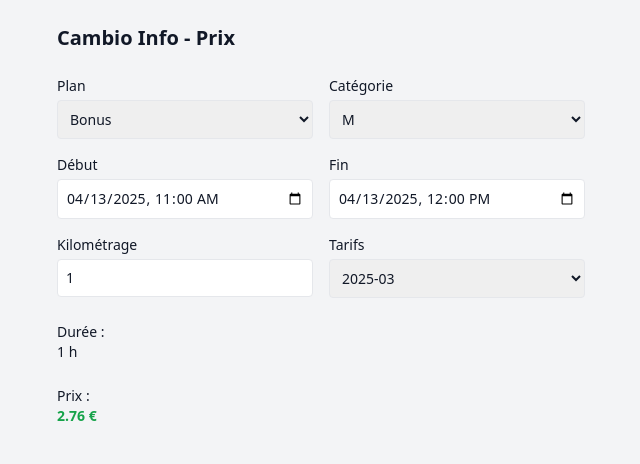
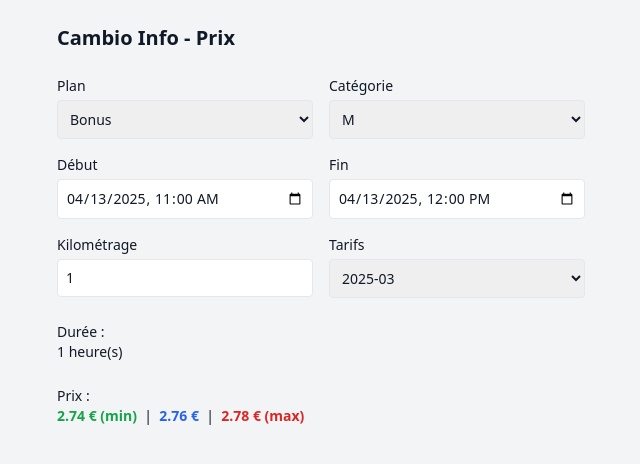
Before and after one commit to gautiermorel/cambimeter, a Vue app: page / in a window 1280 px wide. Shown: the top 464 px of the page, without its empty margins (319-959 px from the left). Built offline with nearby package versions, Linux system fonts and the light colour scheme.

Commit message:
feat: release app

```diff
--- a/src/App.vue
+++ b/src/App.vue
@@ -72,8 +72,16 @@
 
     <div class="mt-2">
       <div class="font-medium">Prix :</div>
-      <div v-if="price !== null" class="text-green-600 font-semibold">
-        {{ price.toFixed(2) }} €
+      <div class="flex" v-if="price.avg !== null">
+        <div class="text-green-600 font-semibold">
+          {{ price.min.toFixed(2) }} € (min) &nbsp;
+        </div> | &nbsp;
+        <div class="text-blue-600 font-bold">
+          {{ price.avg.toFixed(2) }} € &nbsp;
+        </div> | &nbsp;
+        <div class="text-red-600 font-semibold">
+          {{ price.max.toFixed(2) }} € (max)
+        </div>
       </div>
       <div v-else class="text-gray-500">Pas assez d'info</div>
     </div>
@@ -628,10 +636,10 @@
     .diff(start, ["weeks", "days", "hours", "minutes"])
     .toObject();
   const parts = [];
-  if (diff.weeks) parts.push(`${Math.floor(diff.weeks)} sem`);
-  if (diff.days) parts.push(`${Math.floor(diff.days)} j`);
-  if (diff.hours) parts.push(`${Math.floor(diff.hours)} h`);
-  if (diff.minutes) parts.push(`${Math.floor(diff.minutes)} min`);
+  if (diff.weeks) parts.push(`${Math.floor(diff.weeks)} semaine(s)`);
+  if (diff.days) parts.push(`${Math.floor(diff.days)} jour(s)`);
+  if (diff.hours) parts.push(`${Math.floor(diff.hours)} heure(s)`);
+  if (diff.minutes) parts.push(`${Math.floor(diff.minutes)} minute(s)`);
 
   return parts.length ? parts.join(" ") : "—";
 });
@@ -651,35 +659,59 @@
   const end = DateTime.fromISO(endTime.value);
   if (!start.isValid || !end.isValid || end <= start) return null;
 
-  const duration = end.diff(start, ["hours"]).hours;
-  const durationHours = Math.ceil(duration);
-  const days = duration / 24;
-  const weeks = days / 7;
-
   const data = pricing[rate.value][plan.value]?.[category.value];
   if (!data) return null;
 
-  let base = 0;
+  const durationHours = Math.ceil(end.diff(start, ["hours"]).hours);
+  const hourlyRate = data.hourly;
+  const nightlyRate = 0.5;
 
-  if (weeks >= 1 && data.weekly) {
-    base = Math.ceil(weeks) * data.weekly;
-  } else if (days >= 1 && data.daily) {
-    base = Math.ceil(days) * data.daily;
-  } else {
-    base = durationHours * data.hourly;
-  }
-
-  let kmCost = 0;
-  if (data.perKm) {
-    if (kms.value <= 100) {
-      kmCost = kms.value * data.perKm["0-100"];
-    } else {
-      kmCost =
-        100 * data.perKm["0-100"] + (kms.value - 100) * data.perKm["101+"];
+  let nightHours = 0;
+  for (let dt = start.startOf("hour"); dt < end; dt = dt.plus({ hours: 1 })) {
+    const hour = dt.hour;
+    if (hour >= 0 && hour < 6) {
+      nightHours++;
     }
   }
 
-  return base + kmCost;
+  const dayHours = durationHours - nightHours;
+  const mixedHourlyCost = dayHours * hourlyRate + nightHours * nightlyRate;
+
+  const totalDays = end.diff(start, ["days"]).days;
+  const totalWeeks = totalDays / 7;
+
+  const dailyCost = data.daily ? Math.ceil(totalDays) * data.daily : Infinity;
+  const weeklyCost = data.weekly
+    ? Math.ceil(totalWeeks) * data.weekly
+    : Infinity;
+
+  const timeCost = Math.min(mixedHourlyCost, dailyCost, weeklyCost);
+
+  let kmCostMin = 0;
+  let kmCostAvg = 0;
+  let kmCostMax = 0;
+  if (data.perKm) {
+    if (kms.value <= 100) {
+      kmCostMin = kms.value * (data.perKm["0-100"] - 0.02);
+      kmCostAvg = kms.value * data.perKm["0-100"];
+      kmCostMax = kms.value * (data.perKm["0-100"] + 0.02);
+    } else {
+      kmCostMin =
+        100 * (data.perKm["0-100"] - 0.02) +
+        (kms.value - 100) * (data.perKm["101+"] - 0.02);
+      kmCostAvg =
+        100 * data.perKm["0-100"] + (kms.value - 100) * data.perKm["101+"];
+      kmCostMax =
+        100 * (data.perKm["0-100"] + 0.02) +
+        (kms.value - 100) * (data.perKm["101+"] + 0.02);
+    }
+  }
+
+  return {
+    min: Math.round((timeCost + kmCostMin) * 100) / 100,
+    avg: Math.round((timeCost + kmCostAvg) * 100) / 100,
+    max: Math.round((timeCost + kmCostMax) * 100) / 100,
+  };
 });
 
 watch([plan, category, rate, startTime, endTime, kms], () => {}, {
```
